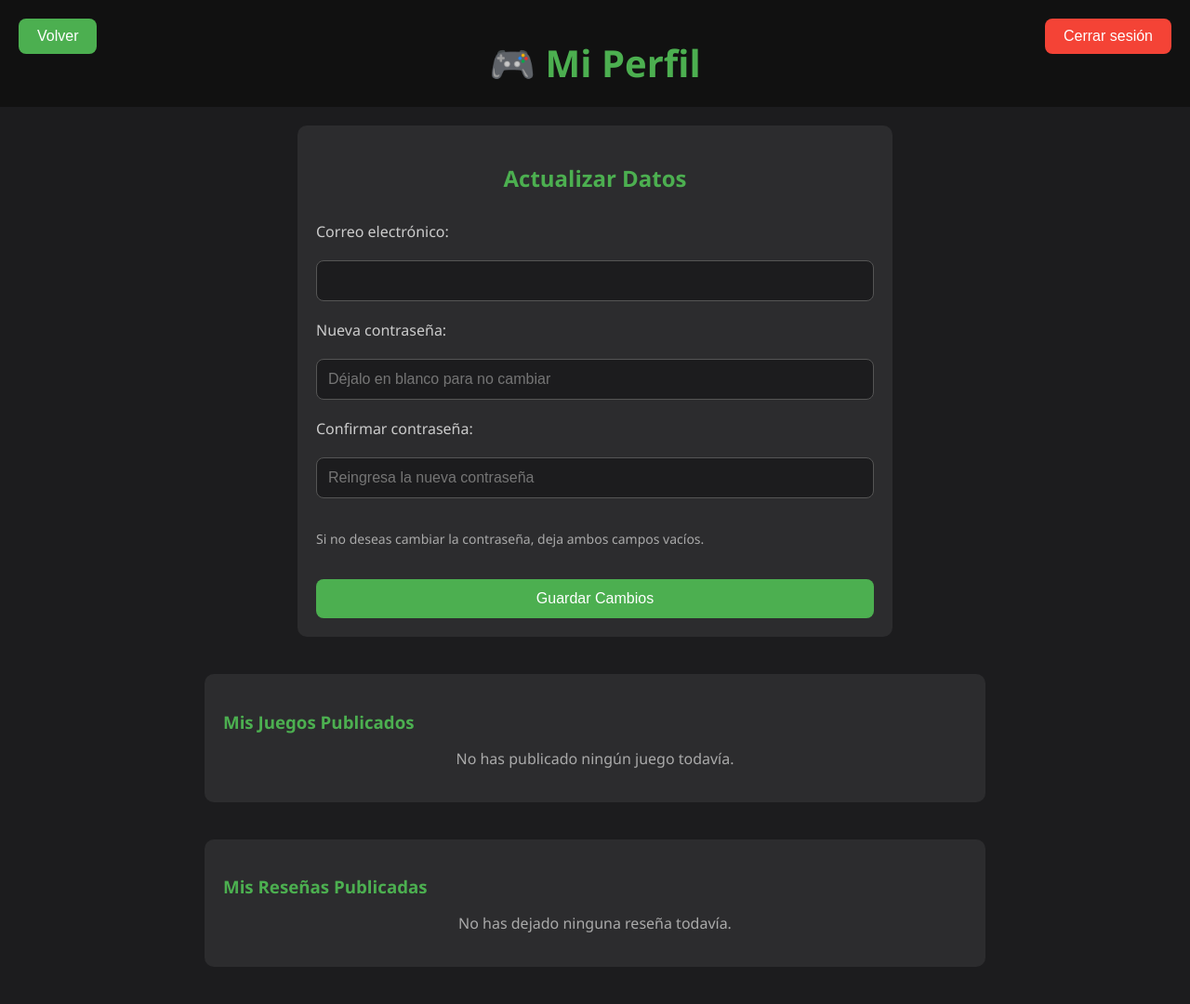
After one commit to JhonR913/software2, a Flask app: page /perfil in a window 1280 px wide. The commit adds this page. Shown: the whole page at 93% size. Run offline with Flask 3, Linux system fonts and the light colour scheme; the visitor is signed in with stand-in values (Sample User, id 1); data that the repository does not hold is empty.

Commit message:
Cambios realizados

```diff
--- a/app.py
+++ b/app.py
@@ -582,5 +582,90 @@ def rechazar_resena(id):
     flash("Reseña rechazada", "warning")
     return redirect(url_for('aceptar_resenas'))
 
+@app.route("/perfil", methods=["GET", "POST"])
+@login_required
+def perfil():
+    usuario_actual = session["usuario"]
+
+    # 1) Si es POST, procesar actualización de correo/contraseña:
+    if request.method == "POST":
+        nuevo_correo   = request.form.get("correo", "").strip()
+        nueva_pass     = request.form.get("nueva_contraseña", "").strip()
+        confirmar_pass = request.form.get("confirmar_contraseña", "").strip()
+
+        # Actualizar solo el correo
+        db.usuarios.update_one(
+            {"usuario": usuario_actual},
+            {"$set": {"correo": nuevo_correo}}
+        )
+
+        # Si el usuario escribió algo en “nueva_contraseña” y coincide...
+        if nueva_pass:
+            if nueva_pass == confirmar_pass:
+                hash_pwd = generate_password_hash(nueva_pass)
+                db.usuarios.update_one(
+                    {"usuario": usuario_actual},
+                    {"$set": {"contraseña": hash_pwd}}
+                )
+                flash("Contraseña actualizada correctamente", "success")
+            else:
+                flash("Las contraseñas no coinciden", "error")
+
+        flash("Perfil actualizado", "success")
+        return redirect(url_for("perfil"))
+
+    # 2) En GET: obtener datos, juegos y reseñas
+    datos = db.usuarios.find_one(
+        {"usuario": usuario_actual},
+        {"_id": 0, "contraseña": 0}
+    )
+
+    juegos_mios = list(db.juegos.find(
+        {"user_id": usuario_actual},
+        {"_id": 1, "nombre": 1, "plataforma": 1, "genero": 1}
+    ))
+
+    resenas_mias = list(db.resenas_juegos.find(
+        {"user_id": usuario_actual},
+        {"_id": 1, "name": 1, "valoracion": 1, "fecha": 1}
+    ))
+
+    return render_template(
+        "perfil.html",
+        usuario=datos,
+        juegos_mios=juegos_mios,
+        resenas_mias=resenas_mias
+    )
+
+# Ruta para eliminar reseña
+@app.route("/perfil/reseña/eliminar/<review_id>", methods=["POST"])
+@login_required
+def eliminar_resena(review_id):
+    usuario_actual = session["usuario"]
+    resultado = db.resenas_juegos.delete_one({
+        "_id": ObjectId(review_id),
+        "user_id": usuario_actual
+    })
+    if resultado.deleted_count:
+        flash("Reseña eliminada correctamente", "success")
+    else:
+        flash("No se pudo eliminar la reseña", "error")
+    return redirect(url_for("perfil"))
+
+# Ruta para eliminar juego
+@app.route("/perfil/juego/eliminar/<game_id>", methods=["POST"])
+@login_required
+def eliminar_juego(game_id):
+    usuario_actual = session["usuario"]
+    resultado = db.juegos.delete_one({
+        "_id": ObjectId(game_id),
+        "user_id": usuario_actual
+    })
+    if resultado.deleted_count:
+        flash("Juego eliminado correctamente", "success")
+    else:
+        flash("No se pudo eliminar el juego", "error")
+    return redirect(url_for("perfil"))
+
 if __name__ == "__main__":
     app.run(debug=True)
--- /dev/null
+++ b/templates/perfil.html
@@ -0,0 +1,265 @@
+<!DOCTYPE html>
+<html lang="es">
+<head>
+    <meta charset="UTF-8">
+    <title>GamePulse - Mi Perfil</title>
+    <meta name="viewport" content="width=device-width, initial-scale=1.0">
+
+    <style>
+        body {
+            margin: 0;
+            font-family: 'Segoe UI', sans-serif;
+            background-color: #1c1c1e;
+            color: white;
+        }
+
+        header {
+            background-color: #111;
+            text-align: center;
+            padding: 40px 20px 20px;
+            position: relative;
+        }
+
+        header h1 {
+            font-size: 2.5em;
+            color: #4CAF50;
+            margin: 0;
+        }
+
+        /* Botón Volver */
+        .back-button {
+            position: absolute;
+            top: 20px;
+            left: 20px;
+            padding: 10px 20px;
+            background-color: #4CAF50;
+            color: white;
+            border: none;
+            border-radius: 8px;
+            cursor: pointer;
+            font-size: 16px;
+            transition: 0.3s;
+        }
+        .back-button:hover {
+            background-color: #45a049;
+        }
+
+        .logout-button {
+            position: absolute;
+            top: 20px;
+            right: 20px;
+            padding: 10px 20px;
+            background-color: #f44336;
+            color: white;
+            border: none;
+            border-radius: 8px;
+            cursor: pointer;
+            font-size: 16px;
+            transition: 0.3s;
+        }
+        .logout-button:hover {
+            background-color: #e53935;
+        }
+
+        .container {
+            max-width: 600px;
+            margin: 20px auto;
+            padding: 20px;
+            background-color: #2c2c2e;
+            border-radius: 10px;
+        }
+
+        .flash-messages {
+            margin-bottom: 20px;
+        }
+        .flash-messages .message {
+            padding: 12px;
+            border-radius: 6px;
+            margin-bottom: 10px;
+            font-size: 14px;
+        }
+        .flash-messages .message.success {
+            background-color: #4CAF50;
+            color: white;
+        }
+        .flash-messages .message.error {
+            background-color: #f44336;
+            color: white;
+        }
+
+        h2 {
+            text-align: center;
+            color: #4CAF50;
+            margin-bottom: 30px;
+        }
+
+        form {
+            display: flex;
+            flex-direction: column;
+            gap: 20px;
+        }
+
+        label {
+            font-size: 16px;
+            color: #ccc;
+        }
+
+        input[type="email"],
+        input[type="password"],
+        button {
+            padding: 12px;
+            font-size: 16px;
+            border-radius: 8px;
+            border: none;
+            outline: none;
+        }
+
+        input[type="email"],
+        input[type="password"] {
+            background-color: #1c1c1e;
+            color: white;
+            border: 1px solid #555;
+        }
+
+        button[type="submit"] {
+            background-color: #4CAF50;
+            color: white;
+            cursor: pointer;
+            transition: 0.3s;
+        }
+        button[type="submit"]:hover {
+            background-color: #45a049;
+        }
+
+        .note {
+            font-size: 14px;
+            color: #aaa;
+        }
+
+        /* --- Sección: Mis Juegos y Reseñas --- */
+        .my-section {
+            max-width: 800px;
+            margin: 40px auto;
+            padding: 20px;
+            background-color: #2c2c2e;
+            border-radius: 10px;
+        }
+        .my-section h3 {
+            color: #4CAF50;
+            margin-bottom: 15px;
+        }
+        .juegos-list,
+        .resenas-list {
+            list-style: none;
+            padding: 0;
+        }
+        .juegos-list li,
+        .resenas-list li {
+            background-color: #333;
+            margin-bottom: 10px;
+            padding: 12px;
+            border-radius: 6px;
+            display: flex;
+            justify-content: space-between;
+            align-items: center;
+            font-size: 16px;
+        }
+        .juegos-list li span,
+        .resenas-list li span {
+            color: #ccc;
+        }
+        .delete-btn {
+            background: none;
+            border: none;
+            color: #f44336;
+            cursor: pointer;
+            font-size: 14px;
+            padding: 0 8px;
+        }
+        .delete-btn:hover {
+            text-decoration: underline;
+        }
+        /* --- Fin Mis Juegos --- */
+
+    </style>
+</head>
+<body>
+    <header>
+        {% if usuario.rol == 'admin' %}
+        <button class="back-button" onclick="window.location.href='/admin_panel'">Volver</button>
+        {% else %}
+        <button class="back-button" onclick="window.location.href='/index'">Volver</button>
+        {% endif %}
+
+        <h1>🎮 Mi Perfil</h1>
+        <button class="logout-button" onclick="window.location.href='/logout'">Cerrar sesión</button>
+    </header>
+
+    <div class="container">
+        {% with messages = get_flashed_messages(with_categories=true) %}
+        {% if messages %}
+        <div class="flash-messages">
+            {% for category, msg in messages %}
+                {% if category == 'success' or category == 'error' %}
+                <div class="message {{ category }}">{{ msg }}</div>
+                {% endif %}
+            {% endfor %}
+        </div>
+        {% endif %}
+        {% endwith %}
+
+        <h2>Actualizar Datos</h2>
+        <form method="POST" action="/perfil">
+            <label for="correo">Correo electrónico:</label>
+            <input type="email" id="correo" name="correo" value="{{ usuario.correo }}" required>
+
+            <label for="nueva_contraseña">Nueva contraseña:</label>
+            <input type="password" id="nueva_contraseña" name="nueva_contraseña" placeholder="Déjalo en blanco para no cambiar">
+
+            <label for="confirmar_contraseña">Confirmar contraseña:</label>
+            <input type="password" id="confirmar_contraseña" name="confirmar_contraseña" placeholder="Reingresa la nueva contraseña">
+
+            <p class="note">Si no deseas cambiar la contraseña, deja ambos campos vacíos.</p>
+            <button type="submit">Guardar Cambios</button>
+        </form>
+    </div>
+
+    <!-- SECCIÓN: Mis Juegos -->
+    <div class="my-section">
+        <h3>Mis Juegos Publicados</h3>
+        {% if juegos_mios %}
+        <ul class="juegos-list">
+            {% for juego in juegos_mios %}
+            <li>
+                <span>{{ juego.nombre }} &mdash; {{ juego.plataforma }} ({{ juego.genero }})</span>
+                <form method="POST" action="{{ url_for('eliminar_juego', game_id=juego._id) }}" onsubmit="return confirm('¿Seguro que quieres eliminar este juego?');">
+                    <button type="submit" class="delete-btn">Eliminar</button>
+                </form>
+            </li>
+            {% endfor %}
+        </ul>
+        {% else %}
+        <p style="color:#aaa; text-align:center;">No has publicado ningún juego todavía.</p>
+        {% endif %}
+    </div>
+
+    <!-- SECCIÓN: Mis Reseñas -->
+    <div class="my-section">
+        <h3>Mis Reseñas Publicadas</h3>
+        {% if resenas_mias %}
+        <ul class="resenas-list">
+            {% for resena in resenas_mias %}
+            <li>
+                <span>{{ resena.name }} &mdash; {{ resena.valoracion }} ⭐ &mdash; {{ resena.fecha }}</span>
+                <form method="POST" action="{{ url_for('eliminar_resena', review_id=resena._id) }}" onsubmit="return confirm('¿Seguro que quieres eliminar esta reseña?');">
+                    <button type="submit" class="delete-btn">Eliminar</button>
+                </form>
+            </li>
+            {% endfor %}
+        </ul>
+        {% else %}
+        <p style="color:#aaa; text-align:center;">No has dejado ninguna reseña todavía.</p>
+        {% endif %}
+    </div>
+</body>
+</html>
```
Also changed, not shown: templates/admin_index.html (+8 -1 lines), templates/index.html (+39 -23 lines), templates/registro_admin.html (+21 -0 lines), templates/registros.html (+22 -1 lines), templates/revisar_juegos.html (+22 -0 lines), templates/revisar_resena.html (+24 -1 lines).
